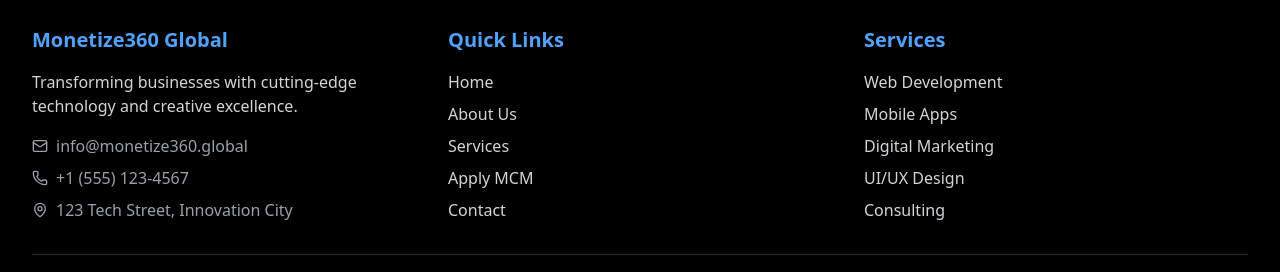
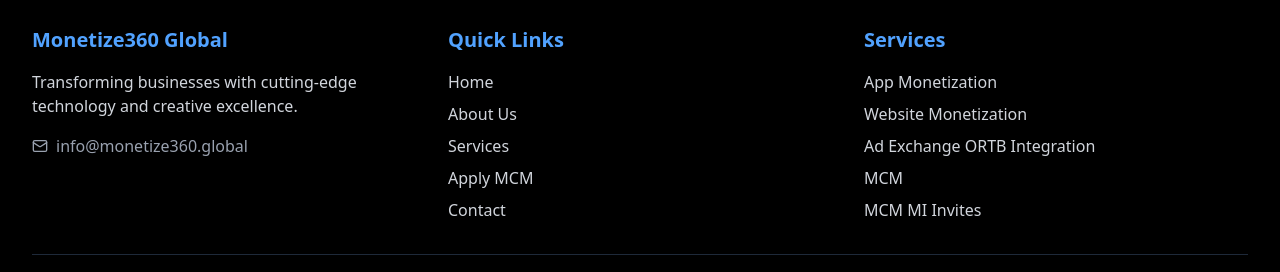
Before and after one commit to JunaidAly/monetize360, a React (Vite) app: page /apply-my-mcm in a window 1280 px wide. Shown: the part 2687-2959 px from the top of the page. Built offline with nearby package versions, Linux system fonts and the light colour scheme.

Commit message:
Update Footer links and Header logo visibility
Replaced anchor tags in Footer quick links with React Router Link components for client-side navigation and updated the services list. In Header, the logo image is now hidden on small screens and only visible on large screens.

```diff
--- a/src/components/Footer.jsx
+++ b/src/components/Footer.jsx
@@ -1,4 +1,5 @@
 import { Heart, Code, Mail, Phone, MapPin } from 'lucide-react'
+import { Link } from 'react-router-dom'
 
 function Footer() {
   return (
@@ -15,25 +16,25 @@
               <Mail size={16} />
               <span>info@monetize360.global</span>
             </div>
-            <div className="flex items-center space-x-2 text-gray-400 mb-2">
+            {/* <div className="flex items-center space-x-2 text-gray-400 mb-2">
               <Phone size={16} />
               <span>+1 (555) 123-4567</span>
             </div>
             <div className="flex items-center space-x-2 text-gray-400">
               <MapPin size={16} />
               <span>123 Tech Street, Innovation City</span>
-            </div>
+            </div> */}
           </div>
 
           {/* Quick Links */}
           <div>
             <h3 className="text-xl font-bold mb-4 text-blue-400">Quick Links</h3>
             <ul className="space-y-2">
-              <li><a href="#" className="text-gray-300 hover:text-blue-400 transition-colors">Home</a></li>
-              <li><a href="#" className="text-gray-300 hover:text-blue-400 transition-colors">About Us</a></li>
-              <li><a href="#" className="text-gray-300 hover:text-blue-400 transition-colors">Services</a></li>
-              <li><a href="#" className="text-gray-300 hover:text-blue-400 transition-colors">Apply MCM</a></li>
-              <li><a href="#" className="text-gray-300 hover:text-blue-400 transition-colors">Contact</a></li>
+              <li><Link to="/" className="text-gray-300 hover:text-blue-400 transition-colors">Home</Link></li>
+              <li><Link to="/about" className="text-gray-300 hover:text-blue-400 transition-colors">About Us</Link></li>
+              <li><Link to="/services" className="text-gray-300 hover:text-blue-400 transition-colors">Services</Link></li>
+              <li><Link to="/apply-my-mcm" className="text-gray-300 hover:text-blue-400 transition-colors">Apply MCM</Link></li>
+              <li><Link to="/contact" className="text-gray-300 hover:text-blue-400 transition-colors">Contact</Link></li>
             </ul>
           </div>
 
@@ -41,11 +42,11 @@
           <div>
             <h3 className="text-xl font-bold mb-4 text-blue-400">Services</h3>
             <ul className="space-y-2">
-              <li><a href="#" className="text-gray-300 hover:text-blue-400 transition-colors">Web Development</a></li>
-              <li><a href="#" className="text-gray-300 hover:text-blue-400 transition-colors">Mobile Apps</a></li>
-              <li><a href="#" className="text-gray-300 hover:text-blue-400 transition-colors">Digital Marketing</a></li>
-              <li><a href="#" className="text-gray-300 hover:text-blue-400 transition-colors">UI/UX Design</a></li>
-              <li><a href="#" className="text-gray-300 hover:text-blue-400 transition-colors">Consulting</a></li>
+              <li className=' text-gray-300'>App Monetization</li>
+              <li className=' text-gray-300'>Website Monetization</li>
+              <li className=' text-gray-300'>Ad Exchange ORTB Integration</li>
+              <li className=' text-gray-300'>MCM</li>
+              <li className=' text-gray-300'>MCM MI Invites</li>
             </ul>
           </div>
         </div>
--- a/src/components/Header.jsx
+++ b/src/components/Header.jsx
@@ -50,7 +50,7 @@
               <motion.img
                 src="/logo.jpg"
                 alt="Monetize360 Global"
-                className="h-10 lg:h-14 rounded-full w-auto"
+                className="hidden lg:block h-10 lg:h-14 rounded-full w-auto"
                 initial={{ opacity: 0, scale: 0.8, rotate: -10 }}
                 animate={{ opacity: 1, scale: 1, rotate: 0 }}
                 transition={{ duration: 0.8, ease: "easeOut" }}
```
